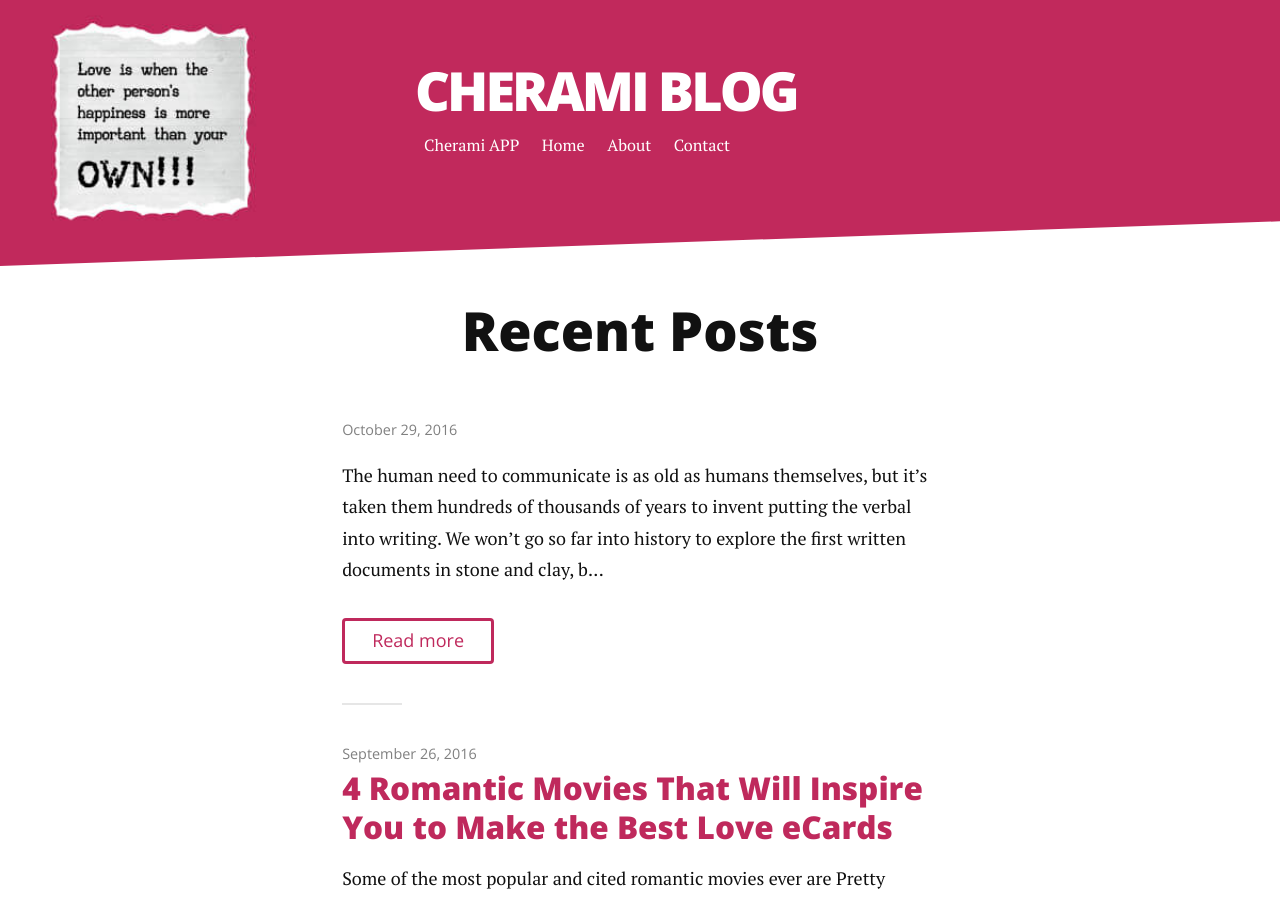
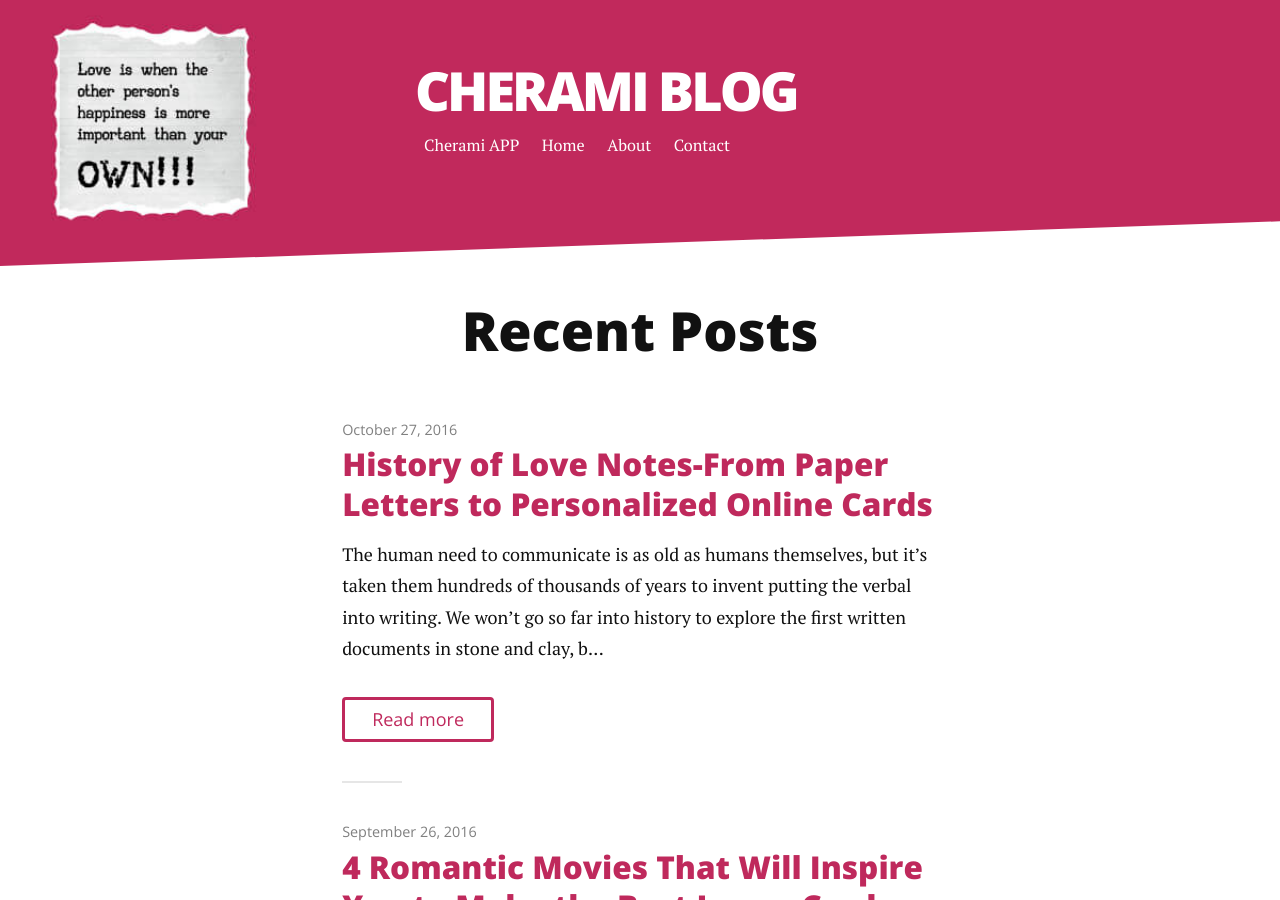
Before and after one commit to CheramiCards/blog, a Jekyll site: the page built from index.html, in a window 1280 px wide and 900 px high. Built offline with Jekyll 4.4.1, drawn with Linux system fonts in a browser that asks for light colours; nearby versions of some CDN libraries; the list of posts is cut into pages by our own code.

Commit message:
Update 2016-10-27-history-of-love-notes-from-paper-letters-to-personalized-online-cards.markdown

```diff
--- a/_posts/2016-10-27-history-of-love-notes-from-paper-letters-to-personalized-online-cards.markdown
+++ b/_posts/2016-10-27-history-of-love-notes-from-paper-letters-to-personalized-online-cards.markdown
@@ -1,6 +1,6 @@
 ---
 layout: post
-title: History of Love Notes: From Paper Letters to Personalized Online Cards
+title: History of Love Notes-From Paper Letters to Personalized Online Cards
 date: 2016-10-27
 published: true
 ---
```
